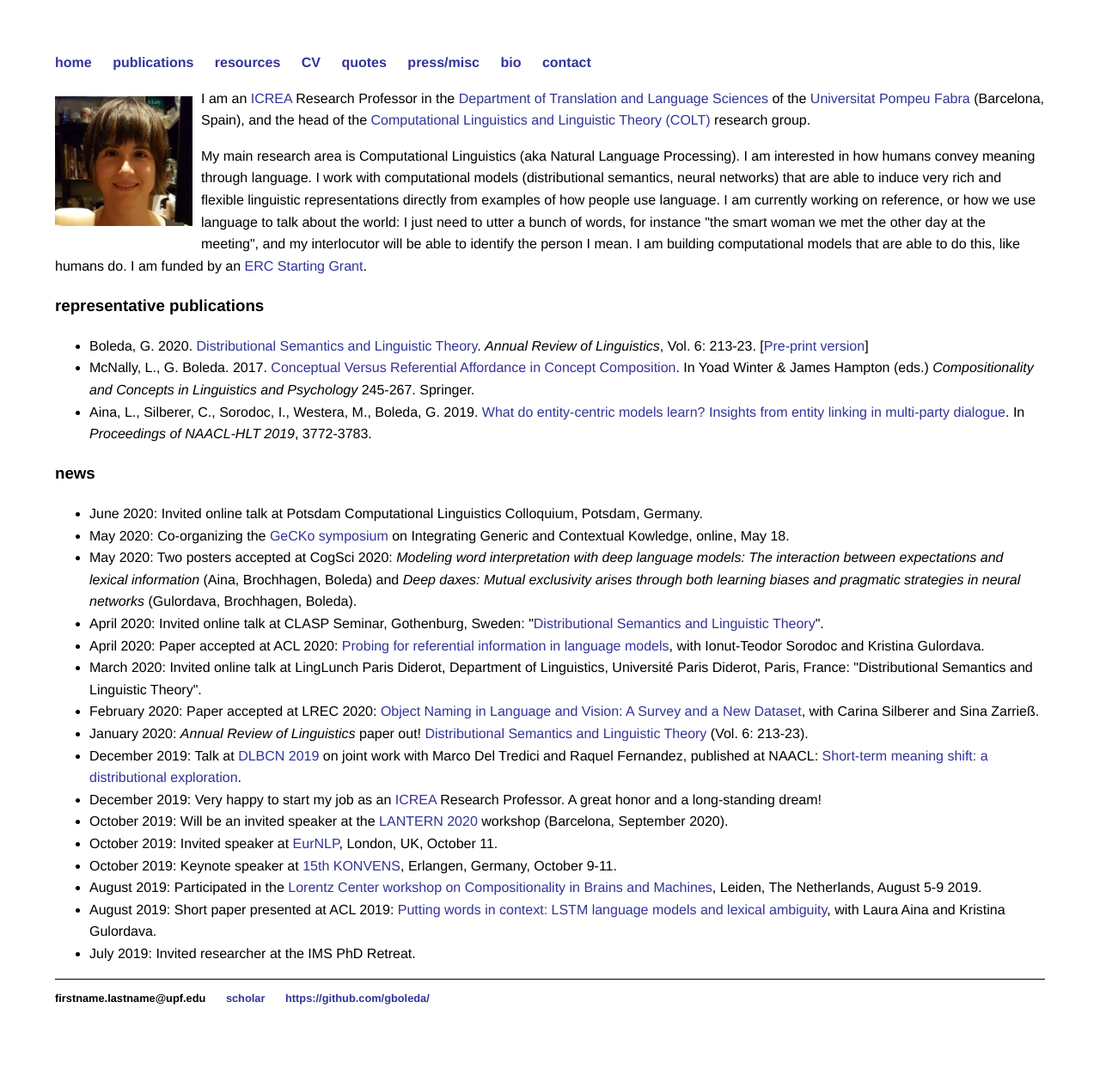
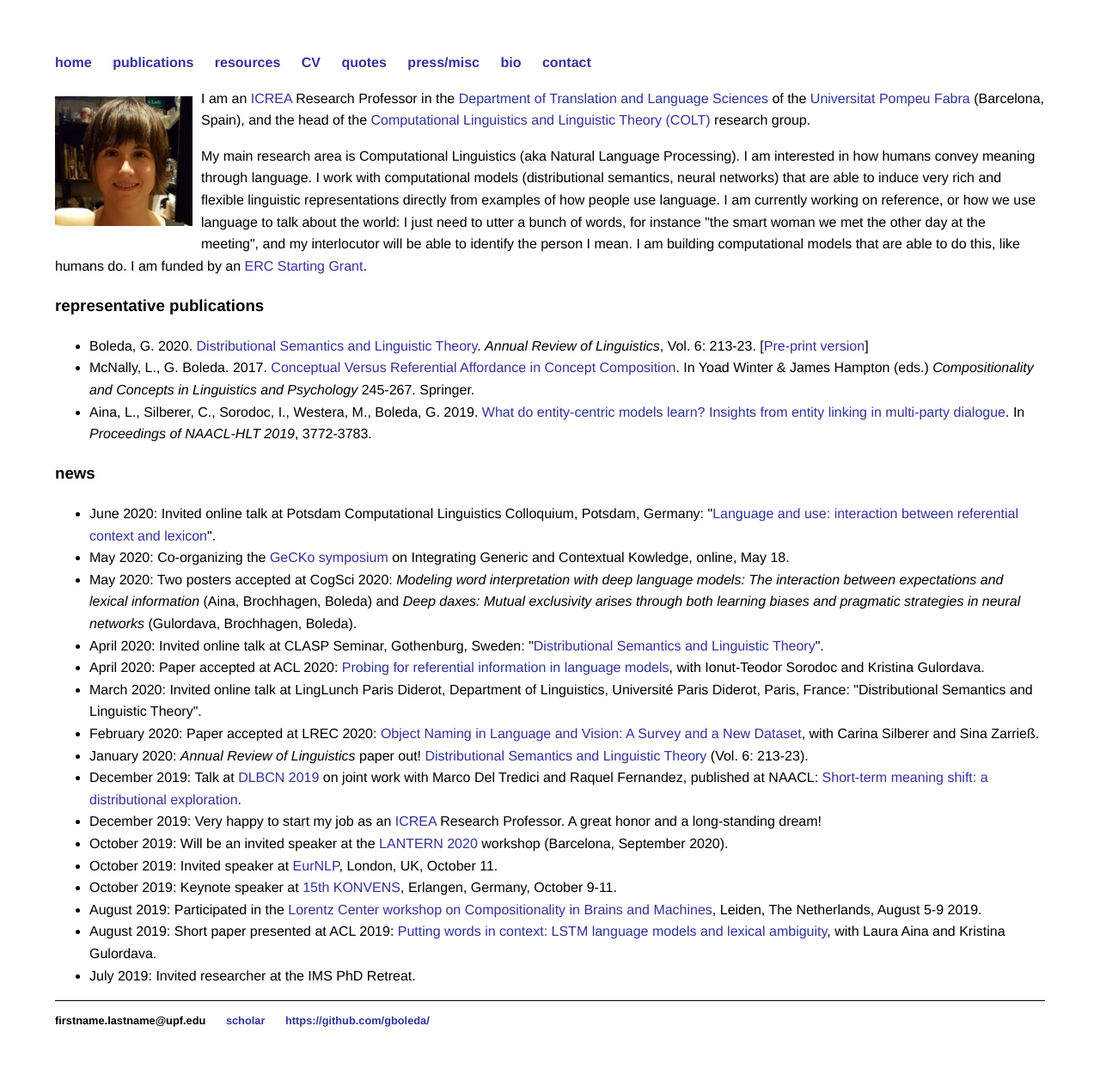
Before and after one commit to gboleda/gboleda.github.io, a Jekyll site: the page built from index.html, in a window 1280 px wide. Shown: the whole page at 86% size. Built offline with Jekyll 4.4.1, drawn with Linux system fonts in a browser that asks for light colours; before the commit the page ends 1233 px from its top, so only the background shows below that.

Commit message:
adds Potsdam talk, updates cv

```diff
--- a/index.html
+++ b/index.html
@@ -34,7 +34,7 @@ In <i>Proceedings of NAACL-HLT 2019</i>, 3772-3783.
 
 <h3>news</h3>
 <ul>
-  <li>June 2020: Invited online talk at Potsdam Computational Linguistics Colloquium, Potsdam, Germany.</li>
+  <li>June 2020: Invited online talk at Potsdam Computational Linguistics Colloquium, Potsdam, Germany: "<a href="https://www.dropbox.com/s/s2iurk8owht9fap/gboleda-potsdam-june-2020.pdf">Language and use: interaction between referential context and lexicon</a>".</li>
   <li>May 2020: Co-organizing the <a href="https://sites.google.com/view/gecko2020">GeCKo symposium</a> on Integrating Generic and Contextual Kowledge, online, May 18.</li>
   <li>May 2020: Two posters accepted at CogSci 2020: <i>Modeling word interpretation with deep language models: The interaction between expectations and lexical information</i> (Aina, Brochhagen, Boleda) and <i>Deep daxes: Mutual exclusivity arises through both learning biases and pragmatic strategies in neural networks</i> (Gulordava, Brochhagen, Boleda).</li>
   <li>April 2020: Invited online talk at CLASP Seminar, Gothenburg, Sweden: "<a href="https://clasp.gu.se/digitalAssets/1770/1770573_gemma-boleda-slides-april-2020.pdf">Distributional Semantics and Linguistic Theory</a>".
```
Also changed, not shown: 1 other file.
